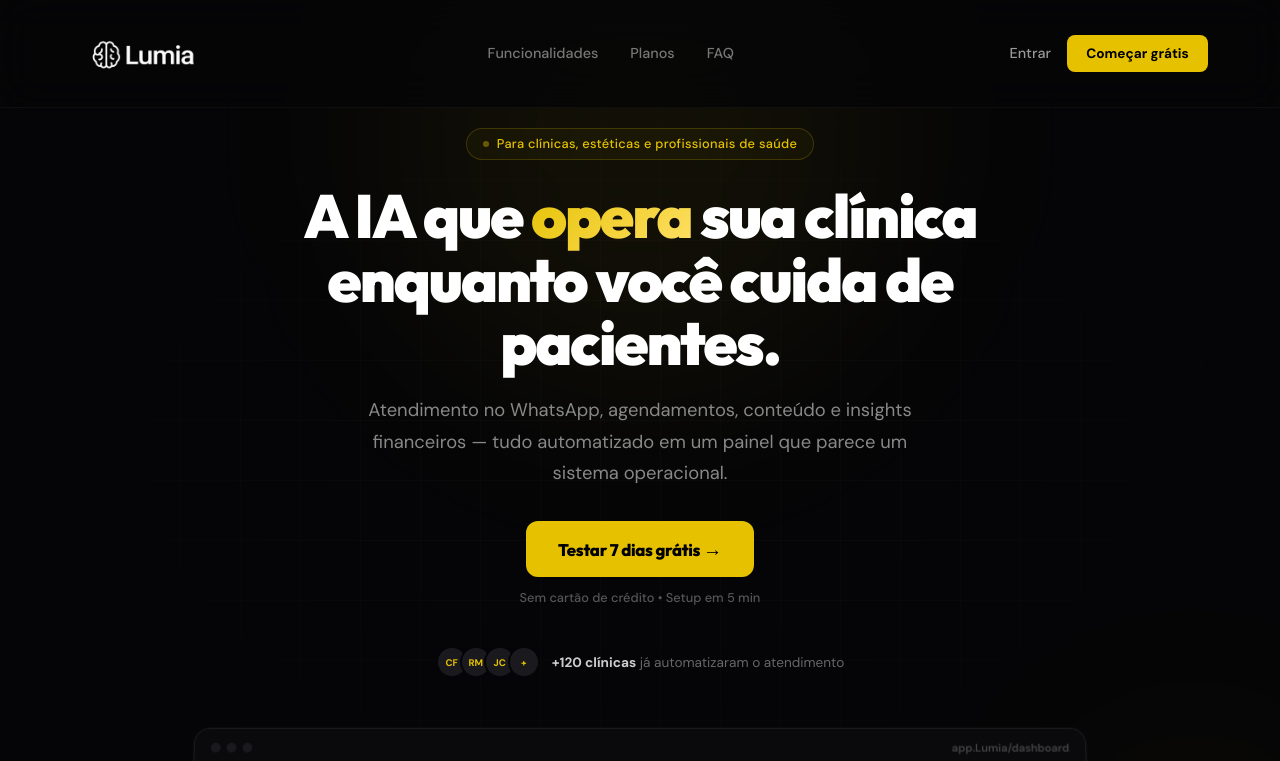
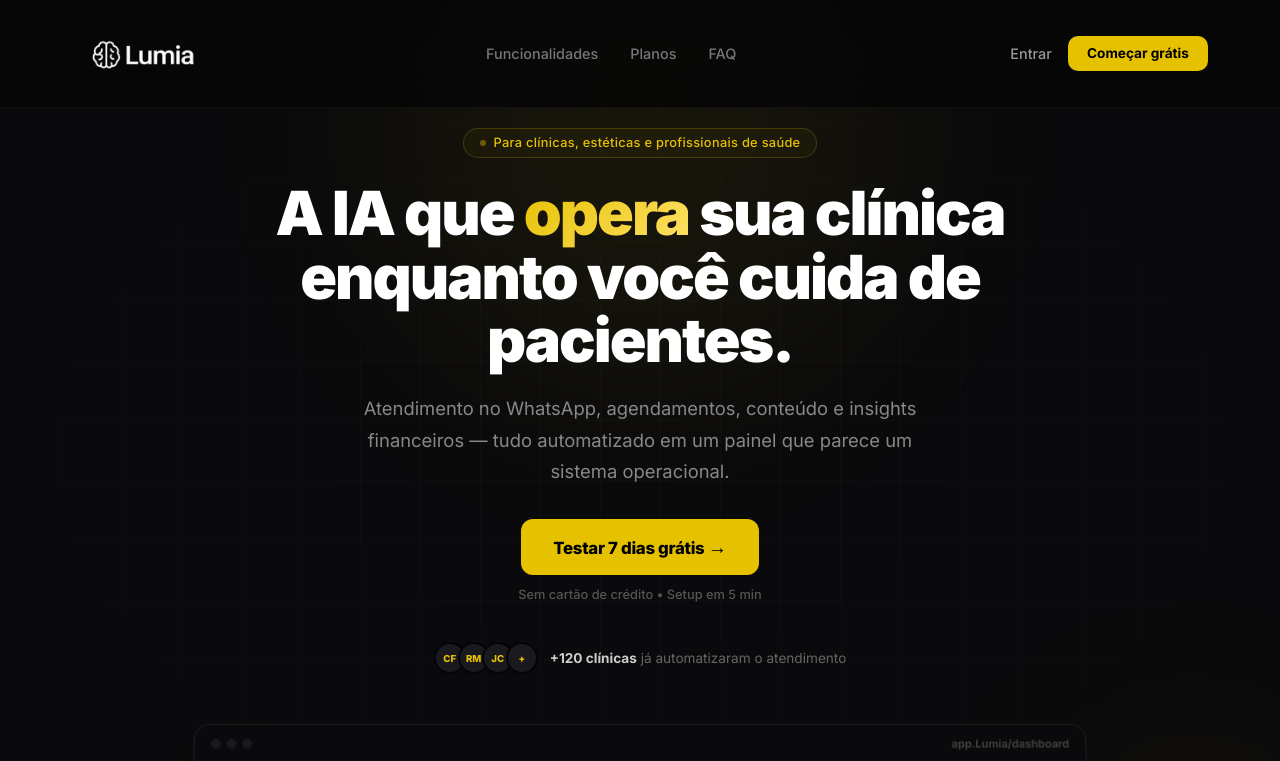
Before and after one commit to Bravoria/Lumia-Web, a SvelteKit app in the folder Bravoria frontend svelte/: page / in a window 1280 px wide. Shown: the top 761 px of the page. Built offline with nearby package versions, Linux system fonts and the light colour scheme; no server answers.

Commit message:
redesign: landing page Inter font + sidebar Financeiro -> Metricas

```diff
--- a/Bravoria frontend svelte/src/routes/+page.svelte
+++ b/Bravoria frontend svelte/src/routes/+page.svelte
@@ -121,7 +121,7 @@
 </script>
 
 <svelte:head>
-  <link href="https://fonts.googleapis.com/css2?family=Outfit:wght@300;400;500;600;700;800;900&family=DM+Sans:wght@400;500;600;700&display=swap" rel="stylesheet">
+  <link href="https://fonts.googleapis.com/css2?family=Inter:wght@300;400;500;600;700;800;900&display=swap" rel="stylesheet">
   <title>Lumia — IA que opera sua clínica</title>
   <meta name="description" content="Automatize atendimento, agendamentos e conteúdo da sua clínica com inteligência artificial. Para clínicas, estéticas e profissionais de saúde." />
 </svelte:head>
@@ -458,9 +458,9 @@
 
 <style>
   /* ===== RESET & BASE ===== */
-  :global(body) { margin: 0; background: #050507; color: #fff; }
-  .page { font-family: 'DM Sans', sans-serif; overflow-x: hidden; }
-  h1, h2, h3 { font-family: 'Outfit', sans-serif; }
+  :global(body) { margin: 0; background: #0A0A0C; color: #fff; }
+  .page { font-family: 'Inter', -apple-system, sans-serif; overflow-x: hidden; -webkit-font-smoothing: antialiased; }
+  h1, h2, h3 { font-family: 'Inter', sans-serif; }
   .gold { color: #E5C100; }
 
   /* ===== NAV ===== */
@@ -475,8 +475,8 @@
   .nav-actions { display: flex; align-items: center; gap: 1rem; }
   .link-login { color: #999; text-decoration: none; font-size: 0.9rem; font-weight: 500; }
   .link-login:hover { color: #fff; }
-  .btn-nav { background: #E5C100; color: #000; border: none; padding: 0.6rem 1.2rem; border-radius: 8px; font-weight: 700; font-size: 0.85rem; cursor: pointer; font-family: inherit; transition: all 0.2s; }
-  .btn-nav:hover { background: #fce141; transform: translateY(-1px); }
+  .btn-nav { background: #E5C100; color: #000; border: none; padding: 0.6rem 1.2rem; border-radius: 10px; font-weight: 700; font-size: 0.85rem; cursor: pointer; font-family: inherit; transition: all 0.2s; }
+  .btn-nav:hover { background: #fce141; transform: translateY(-1px); box-shadow: 0 8px 20px rgba(229,193,0,0.15); }
 
   /* ===== HERO ===== */
   .hero { position: relative; min-height: 100vh; display: flex; flex-direction: column; align-items: center; justify-content: center; padding: 8rem 2rem 4rem; text-align: center; overflow: hidden; }
@@ -496,7 +496,7 @@
   .hero-sub { color: #888; font-size: 1.15rem; line-height: 1.7; max-width: 600px; margin: 0 auto 2rem; }
 
   .hero-cta { display: flex; flex-direction: column; align-items: center; gap: 0.75rem; margin-bottom: 2.5rem; }
-  .btn-primary-lg { display: inline-flex; align-items: center; gap: 10px; background: #E5C100; color: #000; border: none; padding: 1rem 2rem; border-radius: 12px; font-size: 1.05rem; font-weight: 800; cursor: pointer; font-family: 'Outfit', sans-serif; transition: all 0.25s; letter-spacing: -0.3px; }
+  .btn-primary-lg { display: inline-flex; align-items: center; gap: 10px; background: #E5C100; color: #000; border: none; padding: 1rem 2rem; border-radius: 12px; font-size: 1.05rem; font-weight: 800; cursor: pointer; font-family: 'Inter', sans-serif; transition: all 0.25s; letter-spacing: -0.3px; }
   .btn-primary-lg:hover { background: #fce141; transform: translateY(-2px); box-shadow: 0 12px 30px rgba(229,193,0,0.2); }
   .btn-arrow { font-size: 1.2rem; transition: transform 0.2s; }
   .btn-primary-lg:hover .btn-arrow { transform: translateX(4px); }
@@ -566,7 +566,7 @@
   .how { padding: 6rem 2rem; max-width: 900px; margin: 0 auto; }
   .steps { display: flex; align-items: flex-start; gap: 0; justify-content: center; }
   .step { display: flex; flex-direction: column; align-items: center; text-align: center; flex: 1; padding: 0 1.5rem; }
-  .step-num { font-family: 'Outfit', sans-serif; font-size: 2.5rem; font-weight: 900; color: #E5C100; opacity: 0.3; margin-bottom: 1rem; }
+  .step-num { font-family: 'Inter', sans-serif; font-size: 2.5rem; font-weight: 900; color: #E5C100; opacity: 0.3; margin-bottom: 1rem; }
   .step-content h3 { font-size: 1.1rem; font-weight: 800; margin: 0 0 0.5rem; }
   .step-content p { color: #666; font-size: 0.9rem; line-height: 1.5; margin: 0; }
   .step-line { width: 60px; height: 1px; background: #222; margin-top: 2.5rem; flex-shrink: 0; }
@@ -601,7 +601,7 @@
   .plan-desc { color: #666; font-size: 0.85rem; margin: 0; }
 
   .plan-price { margin-bottom: 1.5rem; display: flex; align-items: baseline; gap: 4px; flex-wrap: wrap; }
-  .price-big { font-family: 'Outfit', sans-serif; font-size: 2.8rem; font-weight: 900; letter-spacing: -2px; }
+  .price-big { font-family: 'Inter', sans-serif; font-size: 2.8rem; font-weight: 900; letter-spacing: -2px; }
   .price-period { color: #555; font-size: 0.9rem; font-weight: 500; }
   .price-original { color: #444; font-size: 0.8rem; text-decoration: line-through; margin-left: 8px; }
 
--- a/Bravoria frontend svelte/src/routes/dashboard/+layout.svelte
+++ b/Bravoria frontend svelte/src/routes/dashboard/+layout.svelte
@@ -53,9 +53,9 @@
       </div>
 
       <div class="nav-group">
-        <p class="nav-label">Financeiro</p>
-        <a href="/dashboard/receita" class:active={path === '/dashboard/receita'}>💰 Receita</a>
-        <a href="/dashboard/relatorios" class:active={path === '/dashboard/relatorios'}>📈 Performance</a>
+        <p class="nav-label">Métricas</p>
+        <a href="/dashboard/relatorios" class:active={path === '/dashboard/relatorios'}>📈 Relatórios</a>
+        <a href="/dashboard/receita" class:active={path === '/dashboard/receita'}>📊 Desempenho</a>
       </div>
 
       <div class="nav-group bottom-group">
```
